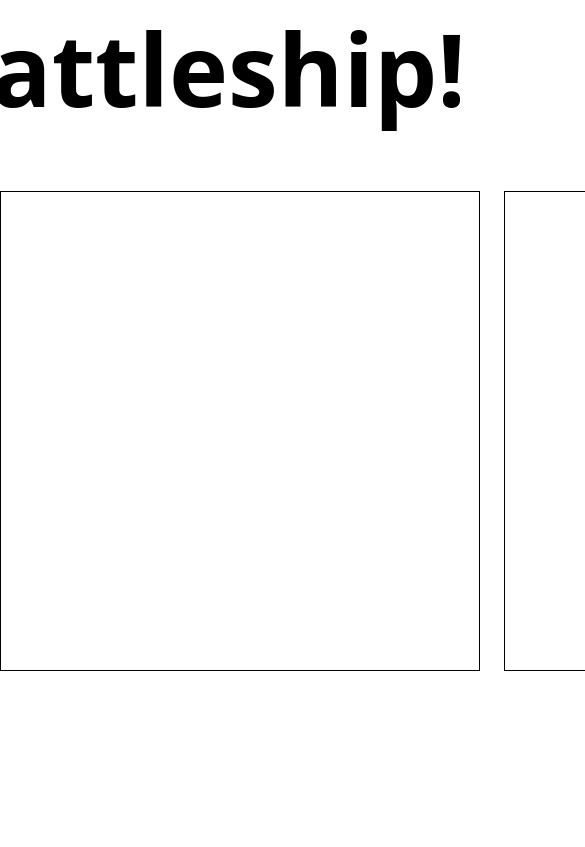
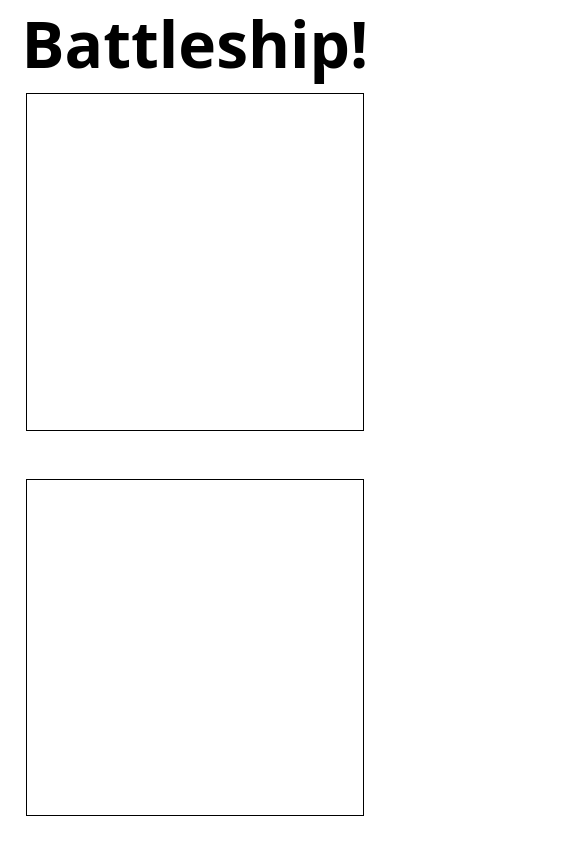
Before and after one commit to Chinchilla15/battleship, a plain HTML site: page index.html in a window 390 px wide. Shown: the top 847 px of the page, 585 px wide, since content can reach past the window. Drawn offline with Linux system fonts and the light colour scheme; a web font is replaced by a local one.

Commit message:
Add media queries for responsive design

```diff
--- a/styles/board.css
+++ b/styles/board.css
@@ -22,7 +22,75 @@
 .cell {
   border: 1px solid black;
 }
+#player-two-container > .cell:hover {
+  cursor: pointer;
+}
 
 .ship {
   background-color: red;
 }
+
+.hit {
+  background-color: black;
+}
+
+.miss {
+  background-color: blue;
+}
+
+.sunk {
+  background-color: green;
+}
+
+@media screen and (max-width: 480px) {
+  h1 {
+    font-size: 44px;
+    margin-bottom: 12px;
+  }
+
+  #boards-container {
+    flex-direction: column;
+    align-items: center;
+    height: 70vh;
+  }
+
+  #player-one-container,
+  #player-two-container {
+    width: 30vh;
+    min-width: unset;
+    height: 100%;
+    margin-bottom: 24px;
+    border: 0.5px solid black;
+  }
+
+  .cell {
+    border: 0.5px solid black;
+  }
+}
+
+@media screen and (max-width: 860px) {
+  h1 {
+    font-size: 64px;
+    margin-bottom: 0;
+  }
+
+  #boards-container {
+    flex-direction: column;
+    justify-content: center;
+    align-items: center;
+    height: 90vh;
+  }
+
+  #player-one-container,
+  #player-two-container {
+    width: 40vh;
+    min-width: unset;
+    height: 40vh;
+    margin-bottom: 24px;
+    border: 0.5px solid black;
+  }
+
+  .cell {
+    border: 0.5px solid black;
+  }
+}
--- a/styles/main.css
+++ b/styles/main.css
@@ -8,7 +8,7 @@
   --purple-normal: #541388;
   --purple-retro: #791e94;
   --orange-retro: #ff6c11;
-  --fuczia-retro: #fd3777;
+  --fuchsia-retro: #fd3777;
   --pink-retro: #f706cf;
   --red-retro: #fd1d53;
   --yellow-retro: #f9c80e;
```
